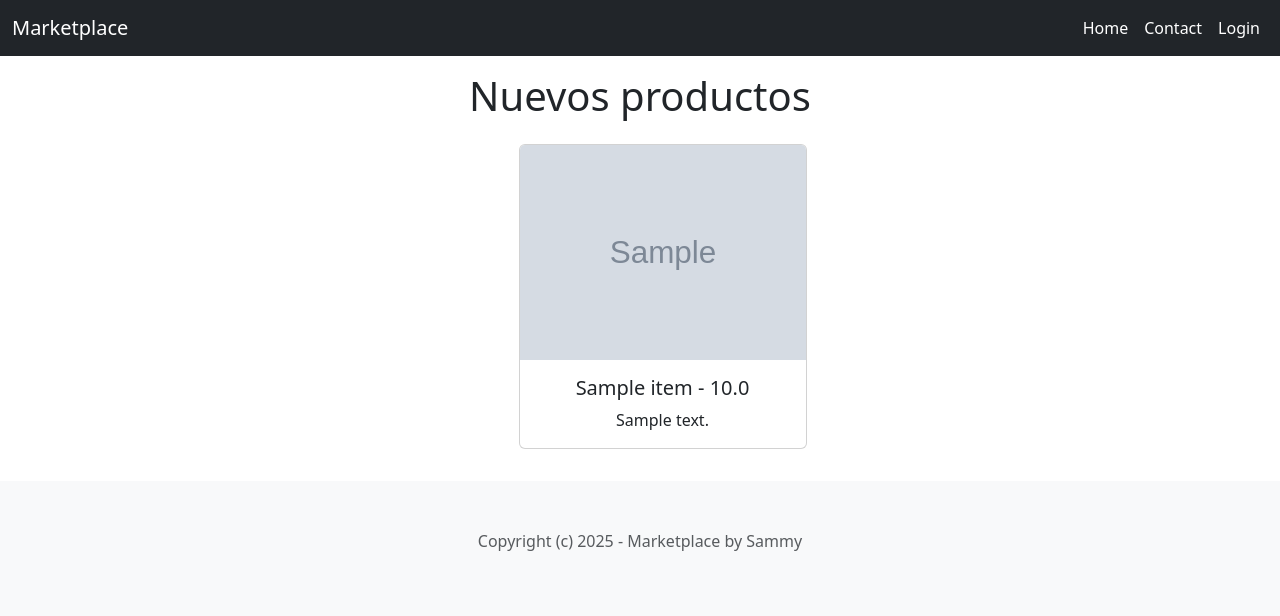
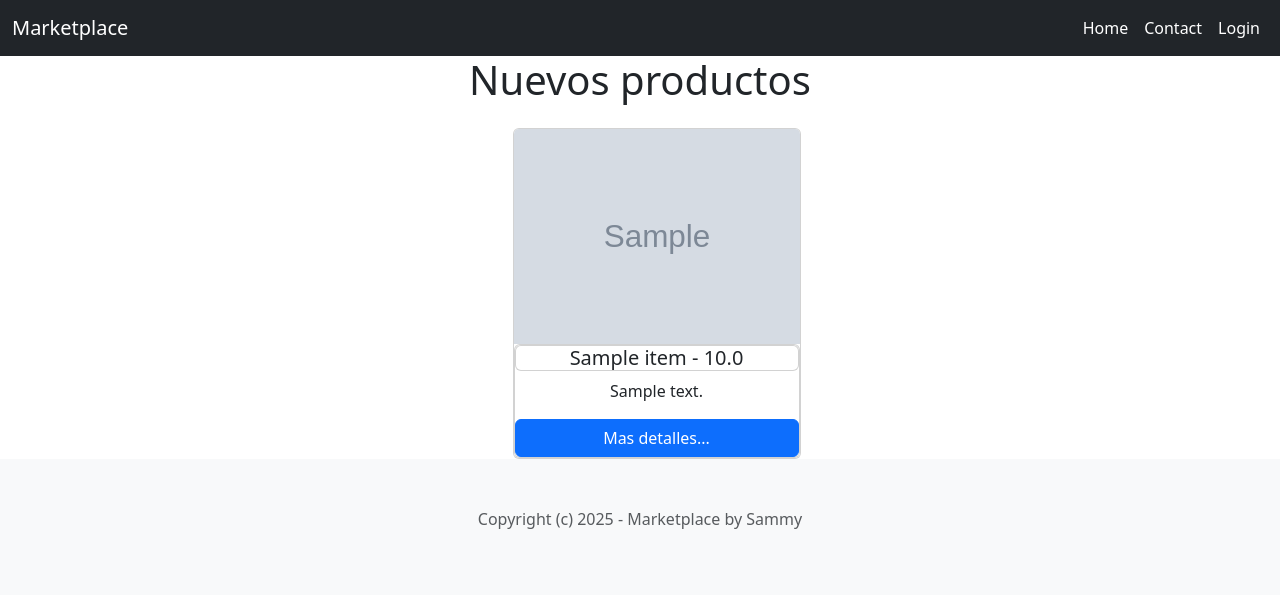
Before and after one commit to 0ymmas/marketplace_main, a Django app: template store/templates/store/home.html in a window 1280 px wide. Shown: the top 616 px of the page. Run offline with Django 5.2, Linux system fonts and the light colour scheme; the template is opened without the code that fills it: values that come from a table or form of the project are taken from there, others are empty; tables that the repository leaves empty hold one stand-in row (values such as "Sample post"); grey boxes marked "Sample" are stand-in pictures.

Commit message:
Agregue la pagina de detalle y ligue esta pagina a la lista de articulos

```diff
--- a/store/templates/store/home.html
+++ b/store/templates/store/home.html
@@ -3,20 +3,21 @@
 {% block title %}Home | {% endblock %}
 
 {% block content %}
-<div class="mt-2 mb-4 px-4 py-2">
+ <div class=".mt-2.mb-4.px-4.py-2">
     <h1 class="text-center mb-4">Nuevos productos</h1>
     <div class="container text-center">
         <div class="row justify-content-center">
             {% for item in items %}
-            <div class="col-xs-12 col-sm-6 col-md-6 col-lg-6 col-xl-3">
-                <div class="card" style="width: 18rem">
-                    <img src="{{ item.image.url }}" alt="{{item.name}}" class="card-img-top">
-                    <div class="card-body">
-                        <h5 class="card-title">{{ item.name }} - {{ item.price }}</h5>
-                        <p class="card-text">{{ item.description }}</p>
-                    </div>
+            <div class=".col-xs-12 col-sm-6 col-md-6 col-lg-6 col-xl-3">
+             <div class="card" style="width: 18rem">
+                <img src="{{ item.image.url }}" alt="{{item.name}}" class="card-img-top">
+                <div class="card body">
+                    <h5 class="card title"> {{item.name}} - {{item.price}}</h5>
+                    <p class="card-text">{{item.description}}</p>
+                    <a href="{% url 'detail' item.pk %}" class="btn btn-primary">Mas detalles...</a>
                 </div>
-            </div>
+              </div>
+           </div>
             {% endfor %}
         </div>
     </div>
```
Also changed, not shown: store/templates/store/item.html (+24 -2 lines).
